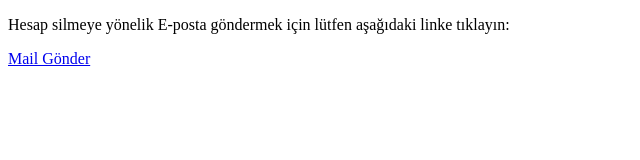
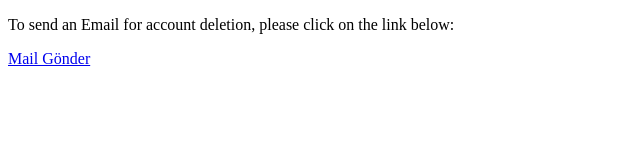
Before and after one commit to monvanCe/MonvanceAccountRemoveRequest, a plain HTML site: page index.html in a window 1280 px wide. Shown: the whole page, without its empty margins (0-640 px from the left). Drawn offline with Linux system fonts and the light colour scheme.

Commit message:
Update index.html

```diff
--- a/index.html
+++ b/index.html
@@ -5,7 +5,7 @@
     <title>E-Posta Gönderme Linki</title>
   </head>
   <body>
-    <p>Hesap silmeye yönelik E-posta göndermek için lütfen aşağıdaki linke tıklayın:</p>
+    <p>To send an Email for account deletion, please click on the link below:</p>
     <a
       href="mailto:onmsolutions428@gmail.com?subject=Hesap Silme Başvurusu&body= .... email adresine sahip hesabımın silinmesini rica ediyorum"
       >Mail Gönder</a
```
